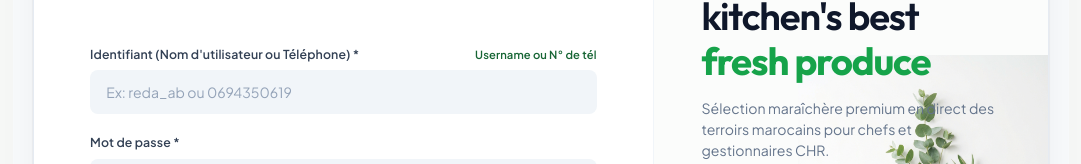
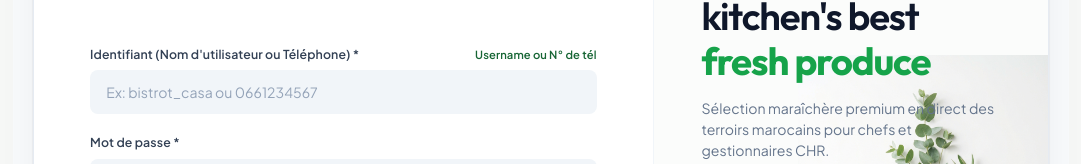
Before and after one commit to achrafabouziad/Pont_Agricole, a React (Vite) app: page / in a window 1280 px wide. Shown: the part 335-499 px from the top of the page, without its empty margins (99-1180 px from the left). Built offline with nearby package versions, Linux system fonts and the light colour scheme.

Commit message:
chore(auth): replace placeholder with fictional example

```diff
--- a/src/pages/AuthPage.tsx
+++ b/src/pages/AuthPage.tsx
@@ -382,7 +382,7 @@ export const AuthPage: React.FC<AuthPageProps> = ({ onSuccess, initialMode = 're
                 <input
                   type="text"
                   className="auth-minimal-input"
-                  placeholder="Ex: reda_ab ou 0694350619"
+                  placeholder="Ex: bistrot_casa ou 0661234567"
                   value={loginIdentifier}
                   onChange={(e) => setLoginIdentifier(e.target.value)}
                   autoCapitalize="none"
@@ -663,7 +663,7 @@ export const AuthPage: React.FC<AuthPageProps> = ({ onSuccess, initialMode = 're
                   <input
                     type="text"
                     className="auth-minimal-input"
-                    placeholder="Ex: reda_ab ou bistrot_casa"
+                    placeholder="Ex: chef_karim ou bistrot_casa"
                     value={username}
                     onChange={(e) => setUsername(e.target.value.toLowerCase().replace(/[^a-z0-9_.-]/g, ''))}
                     autoCapitalize="none"
```
